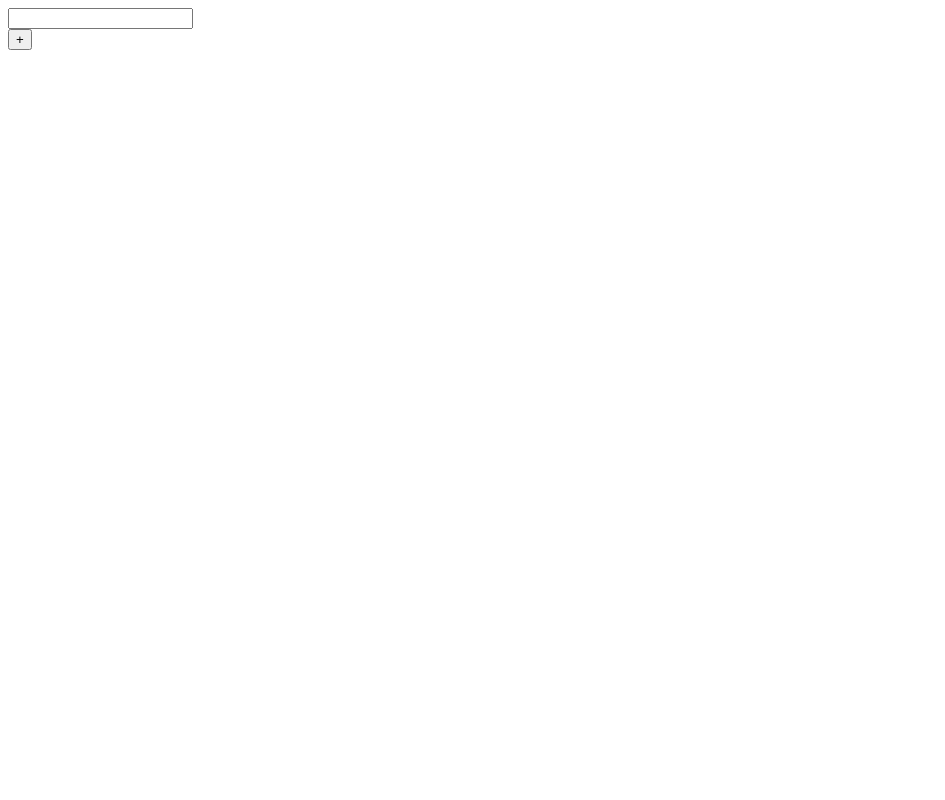
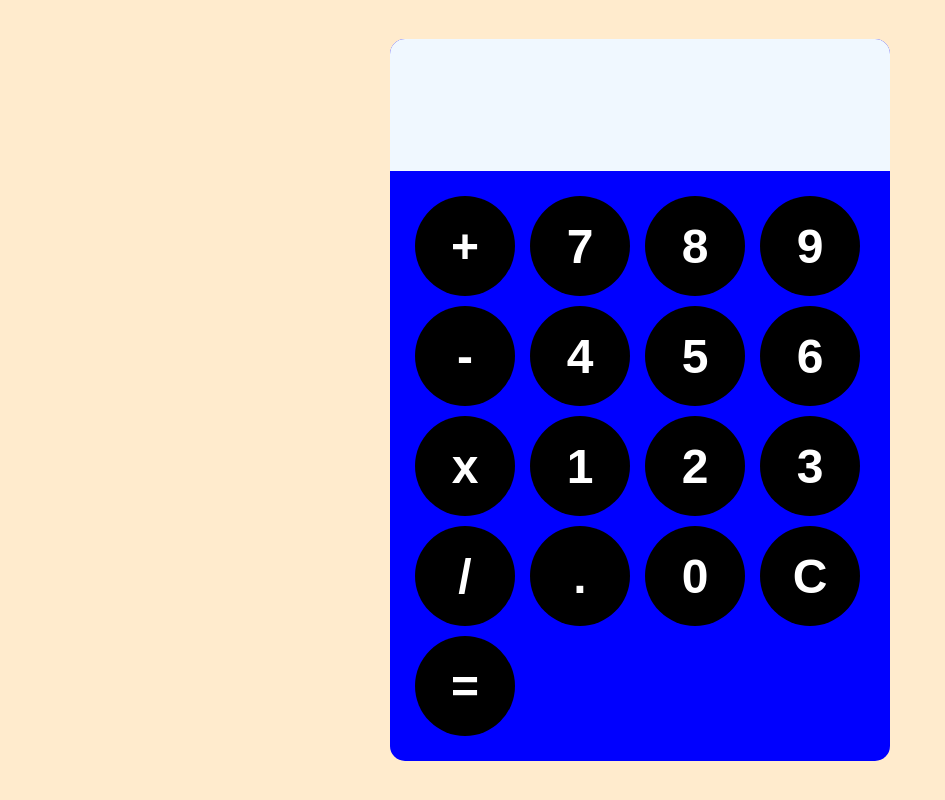
Before and after one commit to One-Armed-Wolf/Calculator, a plain HTML site: page index.html in a window 1280 px wide. Shown: the whole page, without its empty margins (0-945 px from the left). Drawn offline with Linux system fonts and the light colour scheme.

Commit message:
Buttons and CSS styling

```diff
--- a/index.html
+++ b/index.html
@@ -12,9 +12,26 @@
             have been keyed into the calculator, it is set to 'read only'
             so it cannot be manipulated. -->
             <input id="display" readonly>
-            <!-- The 'keys' div element will hold all of the keys. -->
+            <!-- The 'keys' div element will hold all of the keys. each button
+             runs a function corresponding the character clicked on the screen. -->
             <div id="keys">
-                <button onclick="appendToDisplay('+')">+</button>
+                <button onclick="appendToDisplay('+')" class="operator">+</button>
+                <button onclick="appendToDisplay('7')">7</button>
+                <button onclick="appendToDisplay('8')">8</button>
+                <button onclick="appendToDisplay('9')">9</button>
+                <button onclick="appendToDisplay('-')" class="operator">-</button>
+                <button onclick="appendToDisplay('4')">4</button>
+                <button onclick="appendToDisplay('5')">5</button>
+                <button onclick="appendToDisplay('6')">6</button>
+                <button onclick="appendToDisplay('*')" class="operator">x</button>
+                <button onclick="appendToDisplay('1')">1</button>
+                <button onclick="appendToDisplay('2')">2</button>
+                <button onclick="appendToDisplay('3')">3</button>
+                <button onclick="appendToDisplay('/')" class="operator">/</button>
+                <button onclick="appendToDisplay('.')">.</button>
+                <button onclick="appendToDisplay('0')">0</button>
+                <button onclick="clearScreen()">C</button>
+                <button onclick="calculate()">=</button>
             </div>
         </div>
         <script src="index.js"></script>
--- a/styles.css
+++ b/styles.css
@@ -0,0 +1,52 @@
+body{
+    margin: 0;
+    display: flex;
+    justify-content: center;
+    align-items: center;
+    height: 100vh;
+    background-color: blanchedalmond;
+}
+
+#calculator{
+    font-family: Arial, sans-serif;
+    background-color: blue;
+    border-radius: 15px;
+    max-width: 500px;
+    overflow: hidden;
+}
+
+#display{
+    width: 100%;
+    padding: 20px;
+    font-size: 5rem;
+    text-align: left;
+    border: none;
+    background-color: aliceblue;
+}
+
+#keys{
+    display: grid;
+    grid-template-columns: repeat(4, 1fr);
+    gap: 10px;
+    padding: 25px;
+}
+
+button{
+    width: 100px;
+    height: 100px;
+    border-radius: 50px;
+    border: none;
+    background-color: black;
+    color: white;
+    font-size: 3rem;
+    font-weight: bold;
+    cursor: pointer;
+}
+
+button:hover{
+    background-color: hsl(0, 0%, 35%);
+}
+
+button:active{
+    background-color: hsl(0, 0%, 60%);
+}
```
